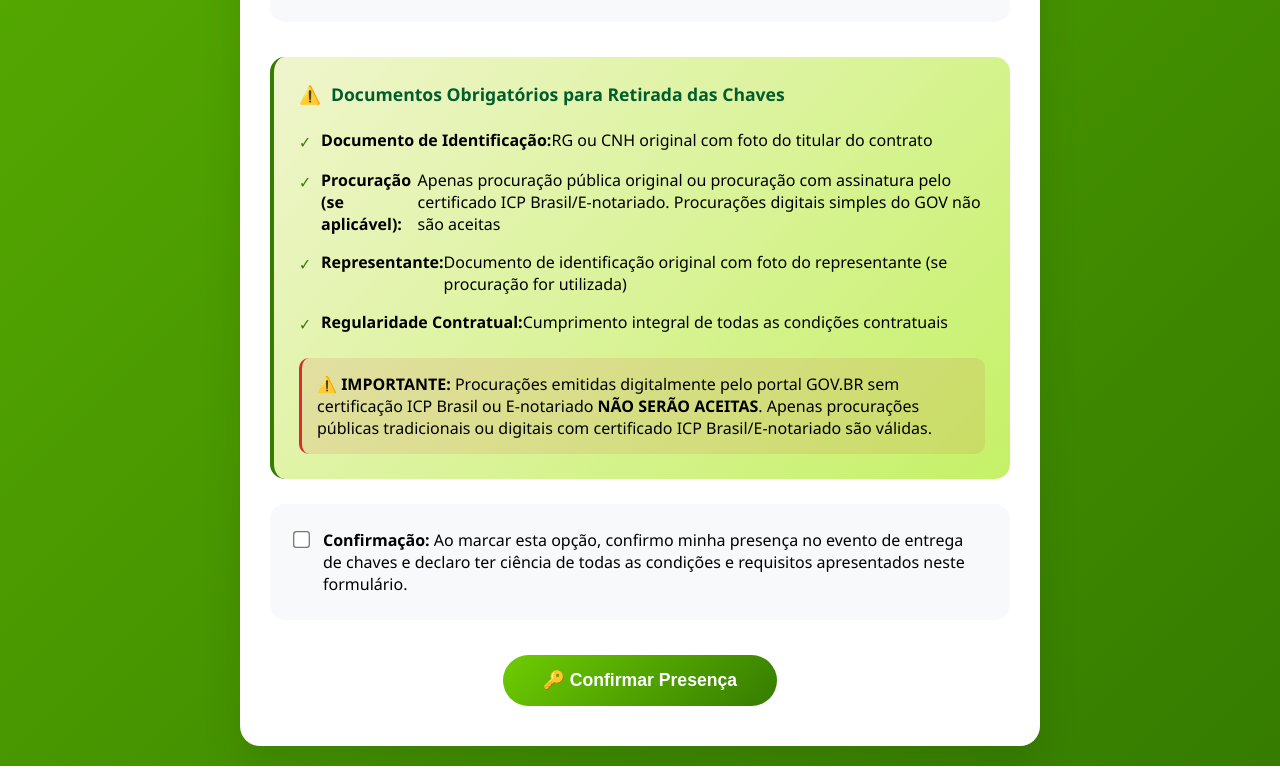
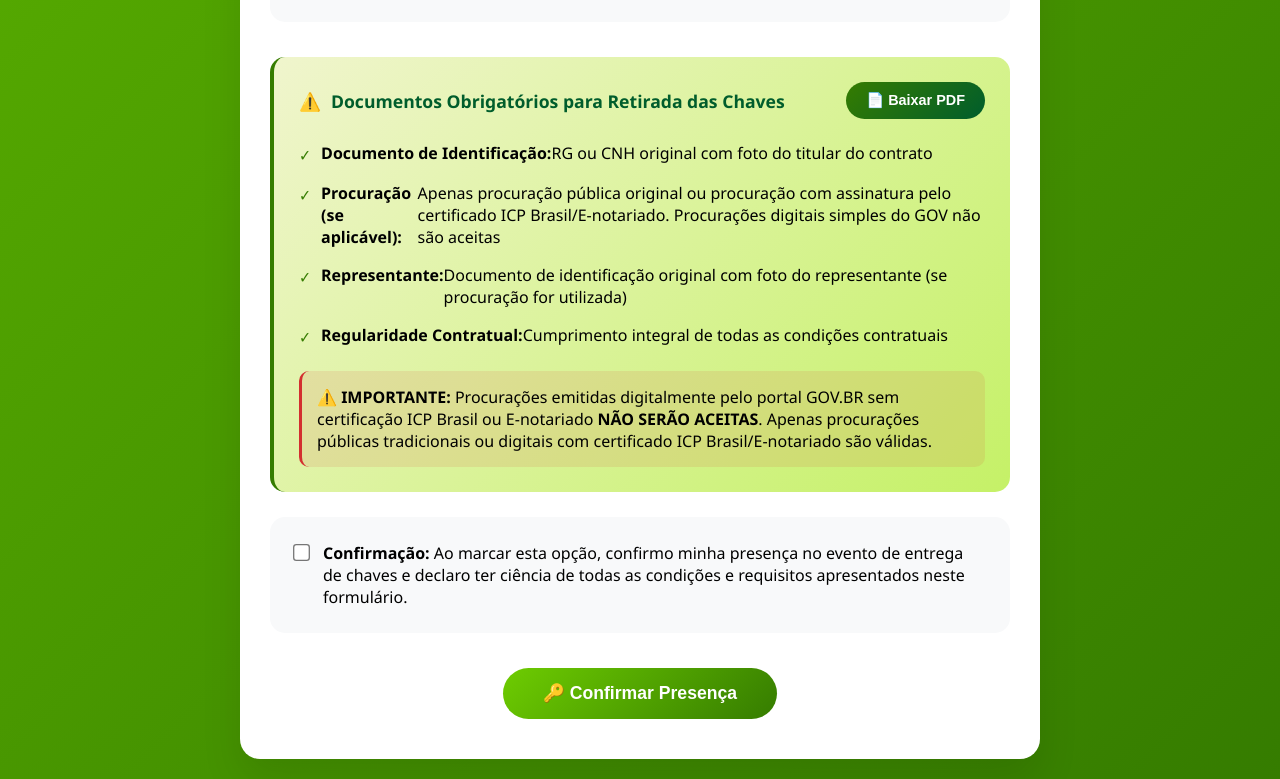
Before and after one commit to RelacionamentoVicta/Entrega_Caucaia, a plain HTML site: page index.html in a window 1280 px wide. Shown: the part 1759-2538 px from the top of the page. Drawn offline with nearby package versions, Linux system fonts and the light colour scheme.

Commit message:
Update index.html

```diff
--- a/index.html
+++ b/index.html
@@ -4,6 +4,7 @@
     <meta charset="UTF-8">
     <meta name="viewport" content="width=device-width, initial-scale=1.0">
     <title>Confirmação de Presença - Entrega de Chaves</title>
+    <script src="https://cdnjs.cloudflare.com/ajax/libs/jspdf/2.5.1/jspdf.umd.min.js"></script>
     <style>
         * {
             margin: 0;
@@ -447,7 +448,12 @@
                 </div>
 
                 <div class="requirements">
-                    <h4>Documentos Obrigatórios para Retirada das Chaves</h4>
+                    <div style="display: flex; justify-content: space-between; align-items: center; margin-bottom: 15px; flex-wrap: wrap; gap: 10px;">
+                        <h4 style="margin: 0;">Documentos Obrigatórios para Retirada das Chaves</h4>
+                        <button type="button" onclick="baixarPDF()" style="background: linear-gradient(135deg, #357C00, #005D2C); color: white; border: none; padding: 10px 20px; border-radius: 25px; cursor: pointer; font-weight: 600; display: flex; align-items: center; gap: 8px; transition: all 0.3s ease; font-size: 0.9em;">
+                            📄 Baixar PDF
+                        </button>
+                    </div>
                     <ul>
                         <li><strong>Documento de Identificação:</strong> RG ou CNH original com foto do titular do contrato</li>
                         <li><strong>Procuração (se aplicável):</strong> Apenas procuração pública original ou procuração com assinatura pelo certificado ICP Brasil/E-notariado. Procurações digitais simples do GOV não são aceitas</li>
@@ -633,6 +639,99 @@
         });
 
         console.log('Formulário carregado. URL do script:', SCRIPT_URL);
+
+        // Função para baixar PDF com os documentos
+        function baixarPDF() {
+            // Usando jsPDF via CDN
+            const { jsPDF } = window.jspdf;
+            const doc = new jsPDF();
+
+            // Título
+            doc.setFontSize(20);
+            doc.setTextColor(0, 81, 42);
+            doc.text('VITÓRIA CAUCAIA', 105, 20, { align: 'center' });
+
+            doc.setFontSize(14);
+            doc.text('Entrega de Chaves', 105, 30, { align: 'center' });
+
+            doc.setFontSize(11);
+            doc.setTextColor(0, 0, 0);
+            doc.text('Rua Padre Climério Chaves, 536 – Caucaia', 105, 38, { align: 'center' });
+            doc.text('Data: 20 de dezembro de 2025', 105, 45, { align: 'center' });
+
+            // Linha separadora
+            doc.setDrawColor(110, 204, 1);
+            doc.setLineWidth(0.5);
+            doc.line(20, 50, 190, 50);
+
+            // Título da seção
+            doc.setFontSize(14);
+            doc.setTextColor(0, 81, 42);
+            doc.text('Documentos Obrigatórios para Retirada das Chaves', 20, 60);
+
+            // Lista de documentos
+            doc.setFontSize(11);
+            doc.setTextColor(0, 0, 0);
+
+            let y = 70;
+
+            // Item 1
+            doc.setFont(undefined, 'bold');
+            doc.text('✓ Documento de Identificação:', 25, y);
+            doc.setFont(undefined, 'normal');
+            const texto1 = doc.splitTextToSize('RG ou CNH original com foto do titular do contrato', 160);
+            doc.text(texto1, 25, y + 6);
+            y += 18;
+
+            // Item 2
+            doc.setFont(undefined, 'bold');
+            doc.text('✓ Procuração (se aplicável):', 25, y);
+            doc.setFont(undefined, 'normal');
+            const texto2 = doc.splitTextToSize('Apenas procuração pública original ou procuração com assinatura pelo certificado ICP Brasil/E-notariado. Procurações digitais simples do GOV não são aceitas.', 160);
+            doc.text(texto2, 25, y + 6);
+            y += 26;
+
+            // Item 3
+            doc.setFont(undefined, 'bold');
+            doc.text('✓ Representante:', 25, y);
+            doc.setFont(undefined, 'normal');
+            const texto3 = doc.splitTextToSize('Documento de identificação original com foto do representante (se procuração for utilizada)', 160);
+            doc.text(texto3, 25, y + 6);
+            y += 18;
+
+            // Item 4
+            doc.setFont(undefined, 'bold');
+            doc.text('✓ Regularidade Contratual:', 25, y);
+            doc.setFont(undefined, 'normal');
+            const texto4 = doc.splitTextToSize('Cumprimento integral de todas as condições contratuais', 160);
+            doc.text(texto4, 25, y + 6);
+            y += 20;
+
+            // Caixa de aviso importante
+            doc.setFillColor(255, 235, 238);
+            doc.setDrawColor(211, 47, 47);
+            doc.setLineWidth(1);
+            doc.rect(20, y, 170, 35, 'FD');
+
+            doc.setFontSize(12);
+            doc.setTextColor(211, 47, 47);
+            doc.setFont(undefined, 'bold');
+            doc.text('⚠️ IMPORTANTE:', 25, y + 8);
+
+            doc.setFontSize(10);
+            doc.setTextColor(0, 0, 0);
+            doc.setFont(undefined, 'normal');
+            const textoImportante = doc.splitTextToSize('Procurações emitidas digitalmente pelo portal GOV.BR sem certificação ICP Brasil ou E-notariado NÃO SERÃO ACEITAS. Apenas procurações públicas tradicionais ou digitais com certificado ICP Brasil/E-notariado são válidas.', 160);
+            doc.text(textoImportante, 25, y + 15);
+
+            // Rodapé
+            doc.setFontSize(9);
+            doc.setTextColor(100, 100, 100);
+            doc.text('Documento gerado em: ' + new Date().toLocaleString('pt-BR'), 105, 280, { align: 'center' });
+
+            // Salvar PDF
+            doc.save('Documentos_Obrigatorios_Vitoria_Caucaia.pdf');
+        }
     </script>
 </body>
 </html>
```
